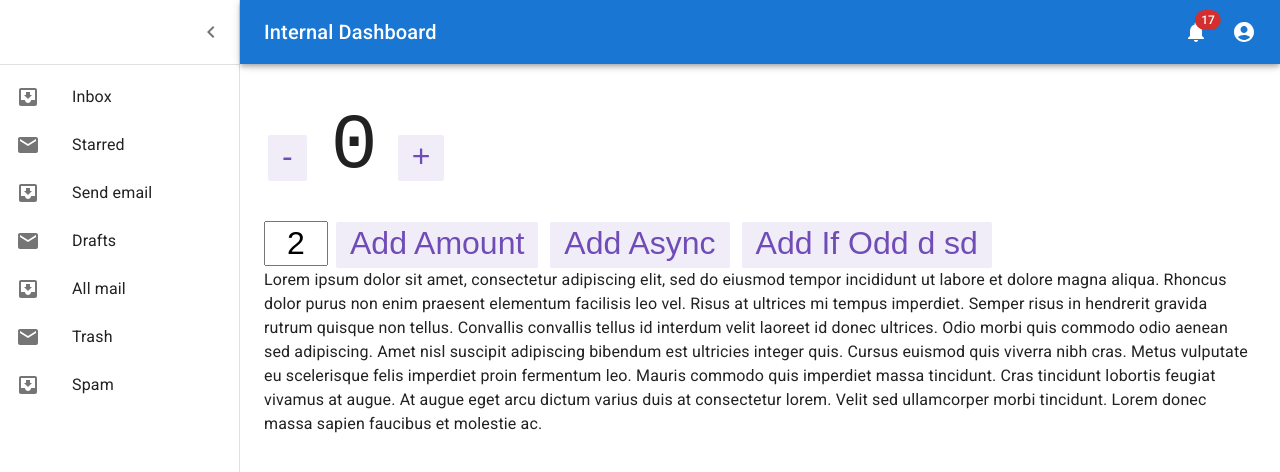
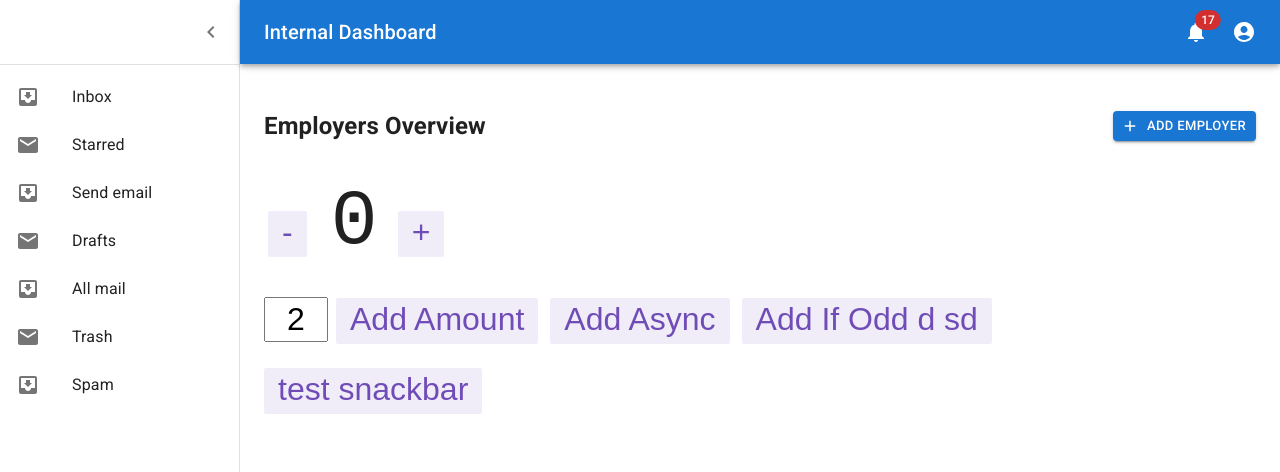
Before and after one commit to nhattruongniit/react-insurance-codebase, a React (Create React App) app: page / in a window 1280 px wide. Shown: the top 472 px of the page. Built offline with nearby package versions, Linux system fonts and the light colour scheme.

Commit message:
add snakcbar

```diff
--- a/package.json
+++ b/package.json
@@ -18,6 +18,7 @@
     "@types/react-dom": "^17.0.11",
     "@types/react-redux": "^7.1.22",
     "env-cmd": "^10.1.0",
+    "notistack": "^2.0.3",
     "react": "^17.0.2",
     "react-dom": "^17.0.2",
     "react-redux": "^7.2.6",
--- a/src/App.tsx
+++ b/src/App.tsx
@@ -1,12 +1,29 @@
+import { SnackbarProvider } from 'notistack';
+
+// feature
 import { Counter } from 'features/counter/Counter';
 
+// layout
 import MainLayout from 'layout/MainLayout';
+
+// components
+import SnackBarBase from 'components/SnackBar';
 
 function App() {
   return (
-    <MainLayout>
-      <Counter />
-    </MainLayout>
+    <SnackbarProvider
+      autoHideDuration={process.env.REACT_APP_AUTO_HIDE_SNACKBAR || 2000}
+      anchorOrigin={{
+        vertical: 'bottom',
+        horizontal: 'right',
+      }}
+      maxSnack={process.env.REACT_APP_MAX_SNACKBAR || 3}
+    >
+      <MainLayout>
+        <Counter />
+      </MainLayout>
+      <SnackBarBase />
+    </SnackbarProvider>
   );
 }
 
--- /dev/null
+++ b/src/components/SnackBar/SnackBar.tsx
@@ -0,0 +1,47 @@
+import { useEffect } from 'react';
+import { useSnackbar } from 'notistack';
+
+// states
+import { useAppSelector, useAppDispatch } from 'state/hooks';
+import { snackbarSelector } from 'state/app/appSelector';
+import { removeSnackbar } from 'state/app/appSlice';
+
+let displayed: any[] = [];
+
+const Notifier = () => {
+  const dispatch = useAppDispatch();
+  const notifications = useAppSelector(snackbarSelector);
+  const { enqueueSnackbar } = useSnackbar();
+
+  const storeDisplayed = (id: string | number) => {
+    displayed = [...displayed, id];
+  };
+
+  const removeDisplayed = (id: string | number) => {
+    displayed = [...displayed.filter((key) => id !== key)];
+  };
+
+  useEffect(() => {
+    Object.values(notifications).forEach((ele: any) => {
+      // do nothing if snackbar is already displayed
+      if (displayed.includes(ele.key)) return;
+
+      // display snackbar using notistack
+      enqueueSnackbar(ele.message, {
+        key: ele.key,
+        variant: ele.variant,
+        onExited: (_, keySnackBar) => {
+          dispatch(removeSnackbar(keySnackBar));
+          removeDisplayed(keySnackBar);
+        },
+      });
+
+      // keep track of snackbars that we've displayed
+      storeDisplayed(ele.key);
+    });
+  }, [notifications, enqueueSnackbar, dispatch]);
+
+  return null;
+};
+
+export default Notifier;
--- /dev/null
+++ b/src/components/SnackBar/index.ts
@@ -0,0 +1 @@
+export { default } from './SnackBar';
--- a/src/features/counter/Counter.tsx
+++ b/src/features/counter/Counter.tsx
@@ -1,5 +1,11 @@
+// material core
+import Grid from '@mui/material/Grid';
+import Button from '@mui/material/Button';
+import AddIcon from '@mui/icons-material/Add';
+
 import { useAppSelector, useAppDispatch } from 'state/hooks';
 import { decrement, increment, incrementByAmount, incrementAsync, incrementIfOdd } from 'state/counter/counterSlice';
+import { enqueueSnackbar } from 'state/app/appSlice';
 import { countSelector } from 'state/counter/counterSelector';
 import styles from './Counter.module.css';
 
@@ -14,6 +20,23 @@ export function Counter() {
   const incrementValue = Number(incrementAmount) || 0;
 
   return (
+    <>
+      <Grid container alignItems="center">
+        <Grid item sm={8}>
+          <h2>Employers Overview</h2>
+        </Grid>
+        <Grid container item sm={4} justifyContent="flex-end">
+          <Button
+            variant="contained"
+            color="primary"
+            size="small"
+            // className={classes.button}
+            startIcon={<AddIcon />}
+          >
+            Add Employer
+          </Button>
+        </Grid>
+      </Grid>
       <div>
         <div className={styles.row}>
           <button className={styles.button} aria-label="Decrement value" onClick={() => dispatch(decrement())}>
@@ -42,5 +65,22 @@ export function Counter() {
           </button>
         </div>
       </div>
+      <br />
+      <button
+        className={styles.button}
+        aria-label="Decrement value"
+        onClick={() =>
+          dispatch(
+            enqueueSnackbar({
+              message: 'Check snackbar Successful!',
+              key: new Date().getTime() + Math.random(),
+              variant: 'success',
+            }),
+          )
+        }
+      >
+        test snackbar
+      </button>
+    </>
   );
 }
--- a/src/layout/MainLayout/MainLayout.tsx
+++ b/src/layout/MainLayout/MainLayout.tsx
@@ -4,7 +4,6 @@ import * as React from 'react';
 import { styled, useTheme, Theme, CSSObject } from '@mui/material/styles';
 import Box from '@mui/material/Box';
 import MuiDrawer from '@mui/material/Drawer';
-import List from '@mui/material/List';
 import CssBaseline from '@mui/material/CssBaseline';
 import Divider from '@mui/material/Divider';
 
@@ -12,12 +11,6 @@ import Divider from '@mui/material/Divider';
 import IconButton from '@mui/material/IconButton';
 import ChevronLeftIcon from '@mui/icons-material/ChevronLeft';
 import ChevronRightIcon from '@mui/icons-material/ChevronRight';
-import ListItem from '@mui/material/ListItem';
-import ListItemIcon from '@mui/material/ListItemIcon';
-import ListItemText from '@mui/material/ListItemText';
-import InboxIcon from '@mui/icons-material/MoveToInbox';
-import MailIcon from '@mui/icons-material/Mail';
-
 // components
 import AppBar from './AppBar';
 import NavBar from './NavBar';
@@ -95,19 +88,9 @@ const MainLayout: React.FC = ({ children }) => {
         <NavBar />
       </Drawer>
 
-      <Box component="main" sx={{ flexGrow: 1, p: 3 }}>
+      <Box component="main" sx={{ flexGrow: 1, p: 3 }} style={{ width: '100%' }}>
         <DrawerHeader />
-        <div>
-          {children}
-          Lorem ipsum dolor sit amet, consectetur adipiscing elit, sed do eiusmod tempor incididunt ut labore et dolore magna
-          aliqua. Rhoncus dolor purus non enim praesent elementum facilisis leo vel. Risus at ultrices mi tempus imperdiet. Semper
-          risus in hendrerit gravida rutrum quisque non tellus. Convallis convallis tellus id interdum velit laoreet id donec
-          ultrices. Odio morbi quis commodo odio aenean sed adipiscing. Amet nisl suscipit adipiscing bibendum est ultricies
-          integer quis. Cursus euismod quis viverra nibh cras. Metus vulputate eu scelerisque felis imperdiet proin fermentum leo.
-          Mauris commodo quis imperdiet massa tincidunt. Cras tincidunt lobortis feugiat vivamus at augue. At augue eget arcu
-          dictum varius duis at consectetur lorem. Velit sed ullamcorper morbi tincidunt. Lorem donec massa sapien faucibus et
-          molestie ac.
-        </div>
+        <div>{children}</div>
       </Box>
     </Box>
   );
--- /dev/null
+++ b/src/state/app/appSelector.ts
@@ -0,0 +1,7 @@
+import { createSelector } from 'reselect';
+import { RootState } from 'state';
+
+export const snackbarSelector = createSelector(
+  (state: RootState) => state.app,
+  (app) => app.snackbar,
+);
--- /dev/null
+++ b/src/state/app/appSlice.ts
@@ -0,0 +1,36 @@
+import { createSlice, PayloadAction } from '@reduxjs/toolkit';
+
+export interface AppState {
+  snackbar: {};
+}
+
+const initialState: AppState = {
+  snackbar: {},
+};
+
+export const appSlice = createSlice({
+  name: 'app',
+  initialState,
+  // The `reducers` field lets us define reducers and generate associated actions
+  reducers: {
+    enqueueSnackbar: (state, action: PayloadAction<any>) => {
+      const { key, message, variant } = action.payload;
+      state.snackbar = {
+        [key]: {
+          key,
+          message,
+          variant,
+        },
+      };
+    },
+    removeSnackbar: (state, action: PayloadAction<any>) => {
+      const newNotfi: any = state.snackbar;
+      delete newNotfi[action.payload];
+      state.snackbar = newNotfi;
+    },
+  },
+});
+
+export const { enqueueSnackbar, removeSnackbar } = appSlice.actions;
+
+export default appSlice.reducer;
--- a/src/state/index.ts
+++ b/src/state/index.ts
@@ -1,9 +1,13 @@
 import { configureStore, ThunkAction, Action } from '@reduxjs/toolkit';
+
+// slice
 import counterReducer from 'state/counter/counterSlice';
+import appReducer from 'state/app/appSlice';
 
 export const store = configureStore({
   reducer: {
     counter: counterReducer,
+    app: appReducer,
   },
 });
 
```
Also changed, not shown: 1 other file (tests, documents, lock files or other folders). Lines whose indentation alone changed are shown as unchanged.
